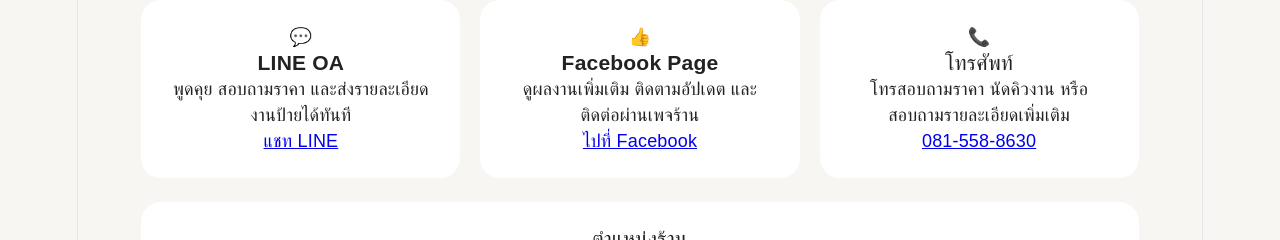
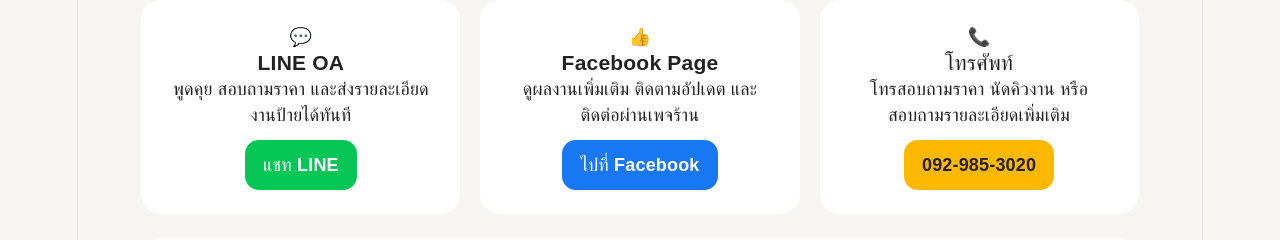
Before and after one commit to Tui-Satit/sign-shop, a React (Vite) app: page / in a window 1280 px wide. Shown: the part 2820-3060 px from the top of the page. Built offline with nearby package versions, Linux system fonts and the light colour scheme.

Commit message:
Edit contact button

```diff
--- a/src/App.css
+++ b/src/App.css
@@ -219,6 +219,46 @@
   padding: 20px;
 }
 
+.contact-btn {
+  display: inline-block;
+  margin-top: 12px;
+  padding: 12px 18px;
+  border-radius: 14px;
+  font-weight: bold;
+  text-decoration: none;
+  transition: 0.3s;
+}
+
+/* LINE */
+.line-btn {
+  background: #06c755;
+  color: white;
+}
+
+.line-btn:hover {
+  background: #04a947;
+}
+
+/* Facebook */
+.facebook-btn {
+  background: #1877f2;
+  color: white;
+}
+
+.facebook-btn:hover {
+  background: #145edc;
+}
+
+/* Phone */
+.tel-btn {
+  background: #ffb800;
+  color: #222;
+}
+
+.tel-btn:hover {
+  background: #e6a600;
+}
+
 /* ===== MOBILE ===== */
 @media (max-width: 768px) {
   .hero-content {
--- a/src/App.jsx
+++ b/src/App.jsx
@@ -216,7 +216,7 @@
                   <h3>LINE OA</h3>
                   <p>พูดคุย สอบถามราคา และส่งรายละเอียดงานป้ายได้ทันที</p>
                   <a
-                    href="https://line.me/R/oaMessage/@575kncik/?text=สนใจทำป้ายครับ"
+                    href="https://line.me/R/oaMessage/@575kncik/?สนใจทำป้ายครับ"
                     target="_blank"
                     rel="noopener noreferrer"
                     className="contact-btn line-btn"
@@ -247,8 +247,8 @@
                 <div className="contact-content">
                   <h3>โทรศัพท์</h3>
                   <p>โทรสอบถามราคา นัดคิวงาน หรือสอบถามรายละเอียดเพิ่มเติม</p>
-                  <a href="tel:0815588630" className="contact-btn tel-btn">
-                    081-558-8630
+                  <a href="tel:0929853020" className="contact-btn tel-btn">
+                    092-985-3020
                   </a>
                 </div>
               </div>
```
